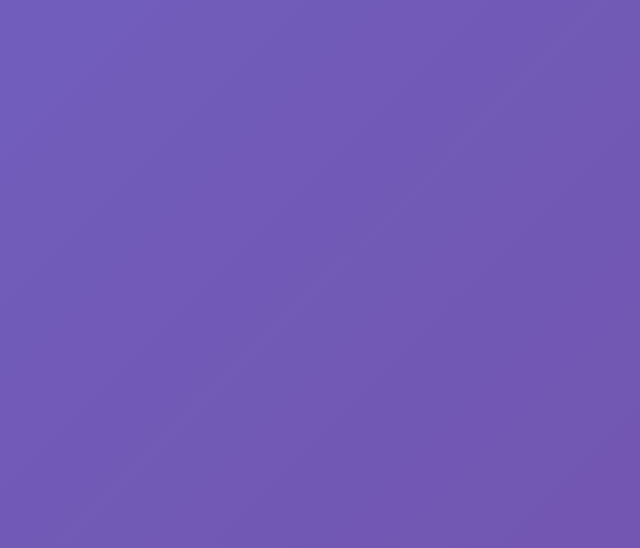
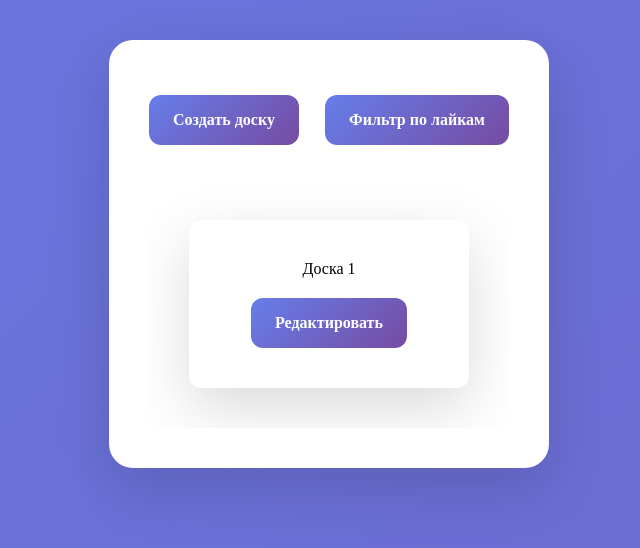
Before and after one commit to BymBu/whiteBoard-vuejs, a Vue app: page /boards in a window 1280 px wide. Shown: the top 548 px of the page, without its empty margins (311-951 px from the left). Built offline with nearby package versions, Linux system fonts and the light colour scheme.

Commit message:
feat: сверстана страница списка досок

```diff
--- a/src/assets/main.css
+++ b/src/assets/main.css
@@ -5,7 +5,9 @@
 }
 body {
 
-
+  display: flex;
+  align-items: center;
+  justify-content: center;
   background: linear-gradient(135deg, #667eea 0%, #764ba2 100%);
   background-size: 400% 400%;
   animation: gradient 5s ease infinite;
--- a/src/views/BoardsListView.vue
+++ b/src/views/BoardsListView.vue
@@ -1 +1,102 @@
-<template></template>
+<template>
+    <div class="boards__list">
+        <div class="container">
+            <header>
+                <span class="btn">Создать доску</span>
+                <span class="btn">Фильтр по лайкам</span>
+            </header>
+            <div class="board--wrapper">
+                <div class="board">
+                    <span class="board__name">Доска 1</span>
+                    <span class="board__btn">Редактировать</span>
+                </div>
+            </div>
+        </div>
+    </div>
+</template>
+
+<style scoped>
+.boards__list {
+    display: flex;
+    flex-direction: column;
+    height: 100vh;
+    margin-bottom: 0px;
+}
+
+header {
+  display: flex;
+  justify-content: space-between;
+  align-items: center;
+  width: 100%;
+  padding: 15px 0;
+  gap: 20px;
+  flex-wrap: wrap;
+}
+
+.container {
+    margin-top: 40px;
+    display: flex;
+    align-items: center;
+    flex-direction: column;
+    max-width: 1800px;
+    max-height: 2000px;
+    height: auto;
+
+    background: white;
+    border-radius: 24px;
+    padding: 40px;
+    box-shadow: 0 20px 60px rgba(0, 0, 0, 0.15);
+    gap: 20px;
+    overflow-y: auto;
+
+}
+
+.board--wrapper {
+    display: flex;
+    align-items: center;
+    flex-wrap: wrap;
+    max-width: 1800px;
+    max-height: 2000px;
+    height: auto;
+    padding: 40px;
+    gap: 20px;
+    overflow-y: auto;
+    justify-content: center;
+}
+
+.board {
+    display: flex;
+    flex-direction: column;
+    align-items: center;
+    gap: 20px;
+    background: white;
+    border-radius: 12px;
+    padding: 40px;
+    box-shadow: 0 20px 60px rgba(0, 0, 0, 0.15);
+
+    min-width: 280px;
+    max-width: 400px;
+}
+
+.board__btn {
+    padding: 16px 24px;
+    background: linear-gradient(135deg, #667eea 0%, #764ba2 100%);
+    color: white;
+    border: none;
+    border-radius: 12px;
+    font-size: 16px;
+    font-weight: 600;
+    cursor: pointer;
+}
+
+.btn {
+    padding: 16px 24px;
+    background: linear-gradient(135deg, #667eea 0%, #764ba2 100%);
+    color: white;
+    border: none;
+    border-radius: 12px;
+    font-size: 16px;
+    font-weight: 600;
+    cursor: pointer;
+}
+</style>
```
